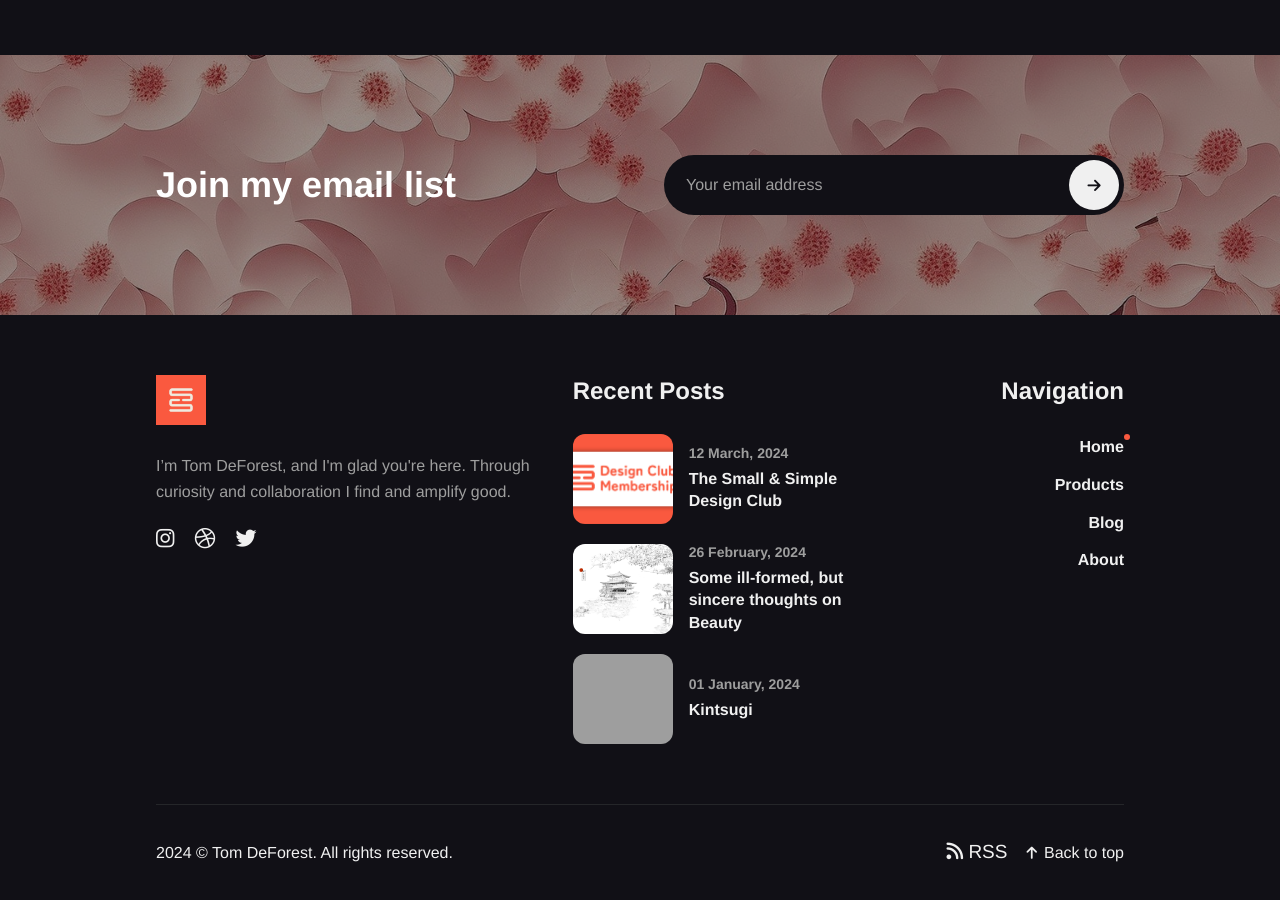
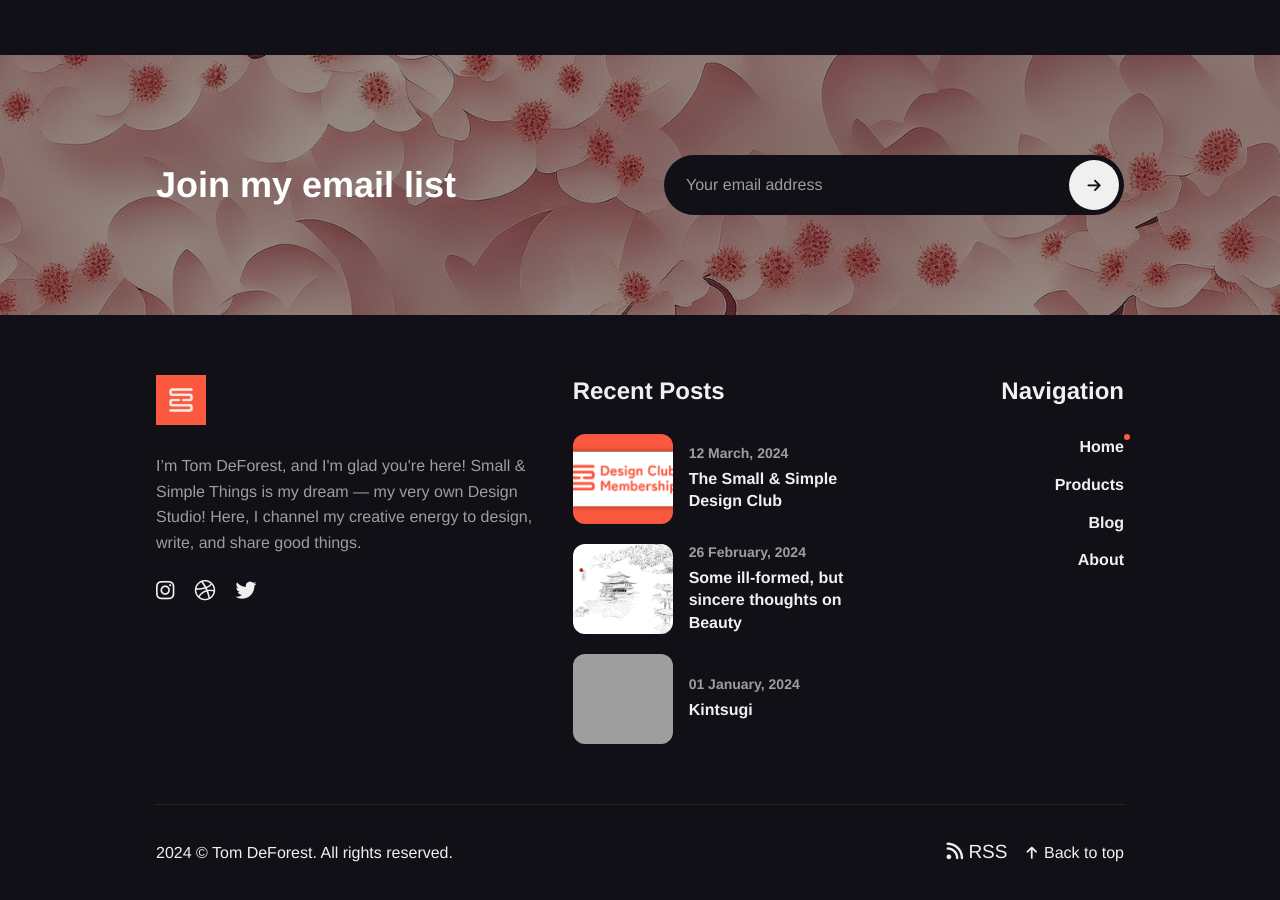
Before and after one commit to tomdeforest/tomdeforest.github.io, a Jekyll site: the page built from index.html, in a window 1280 px wide and 900 px high, scrolled down 4757 px. Built offline with Jekyll 4.4.1, drawn with Linux system fonts in a browser that asks for light colours; some web fonts are replaced; the list of posts is cut into pages by our own code; grey boxes are pictures that could not be loaded.

Commit message:
Updated footer description

```diff
--- a/_data/settings.yml
+++ b/_data/settings.yml
@@ -121,7 +121,7 @@ gumroad_settings:
 
 #-------------------------------
 # Footer Settings
-footer_description: I’m Tom DeForest, and I'm glad you're here. Through curiosity and collaboration I find and amplify good.
+footer_description: I’m Tom DeForest, and I'm glad you're here! Small & Simple Things is my dream — my very own Design Studio! Here, I channel my creative energy to design, write, and share good things.
 
 
 #-------------------------------
```
